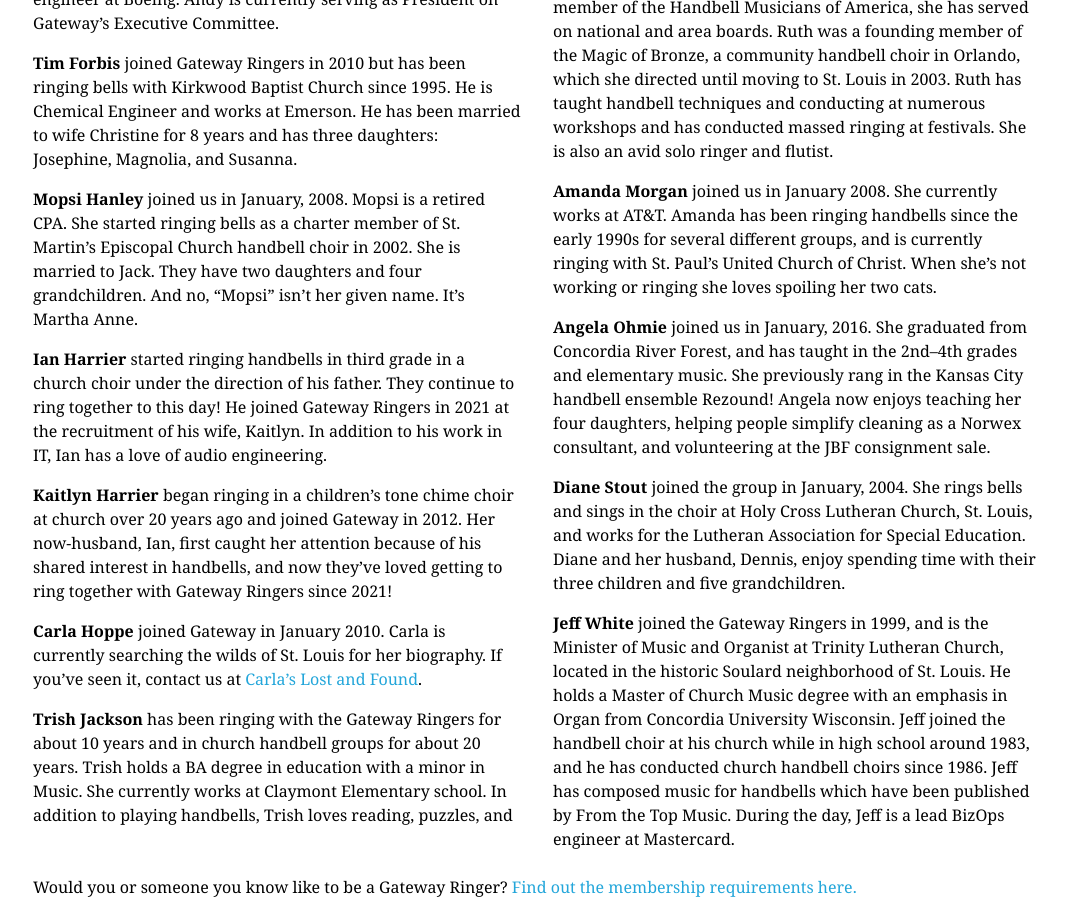
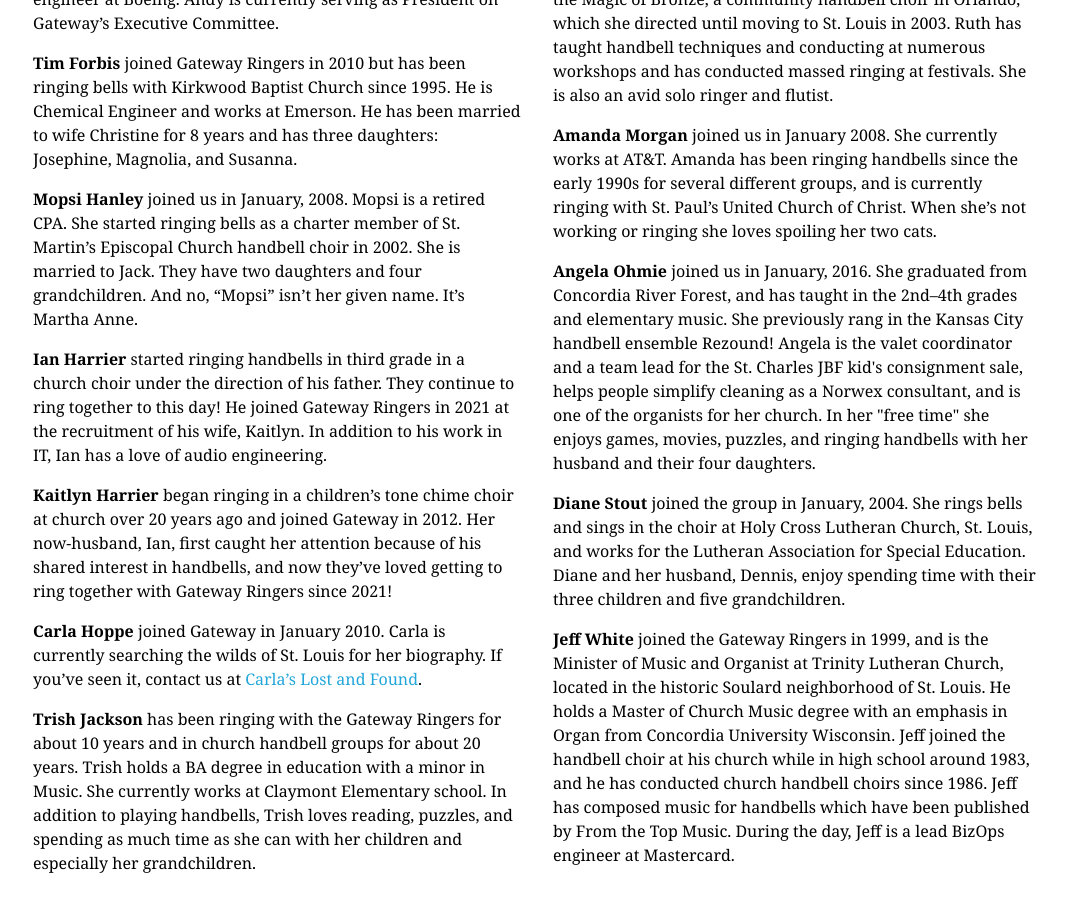
Before and after one commit to GatewayRingers/GatewayRingers.github.io, a Jekyll site: the page built from musicians.html, in a window 1280 px wide and 900 px high, scrolled down 1644 px. Shown: the whole window, without its empty margins (103-1170 px from the left). Built offline with Jekyll 4.4.1, drawn with Linux system fonts in a browser that asks for light colours; nearby versions of some CDN libraries.

Commit message:
Update musicians.html

```diff
--- a/musicians.html
+++ b/musicians.html
@@ -110,8 +110,7 @@
   </li>
 
   <li class="pv2" id="Angela"><strong>Angela Ohmie</strong> joined us in January, 2016.  She graduated from Concordia River Forest, and has
-    taught in the 2nd–4th grades and elementary music. She previously rang in the Kansas City handbell ensemble Rezound! Angela now enjoys
-    teaching her four daughters, helping people simplify cleaning as a Norwex consultant, and volunteering at the JBF consignment sale.
+    taught in the 2nd–4th grades and elementary music. She previously rang in the Kansas City handbell ensemble Rezound! Angela is the valet coordinator and a team lead for the St. Charles JBF kid's consignment sale, helps people simplify cleaning as a Norwex consultant, and is one of the organists for her church. In her "free time" she enjoys games, movies, puzzles, and ringing handbells with her husband and their four daughters.
   </li>
 
   <li class="pv2" id="Diane"><strong>Diane Stout </strong> joined the group in January, 2004. She rings
```
